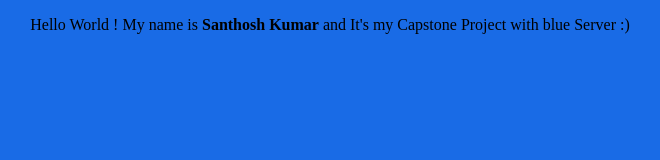
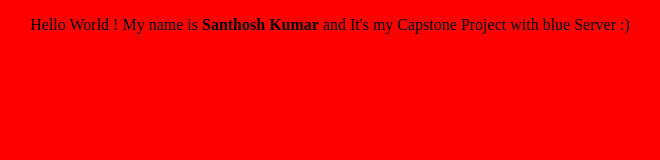
Before and after one commit to santhosh218/Cap-GreenBlue, a plain HTML site: page Blue/index.html in a window 1280 px wide. Shown: the whole page, without its empty margins (310-970 px from the left). Drawn offline with Linux system fonts and the light colour scheme.

Commit message:
Update index.html

```diff
--- a/Blue/index.html
+++ b/Blue/index.html
@@ -3,7 +3,7 @@
 <head>
 	<title>Udacity Cloud DevOps Engineer Nanodegree Program</title>
 </head>
-<body style="background-color: #196be6; text-align: center">
+<body style="background-color: red; text-align: center">
 	<p>Hello World ! My name is <strong>Santhosh Kumar</strong> and It's my Capstone Project with blue Server :) </p>
 </body>
 </html>
```
